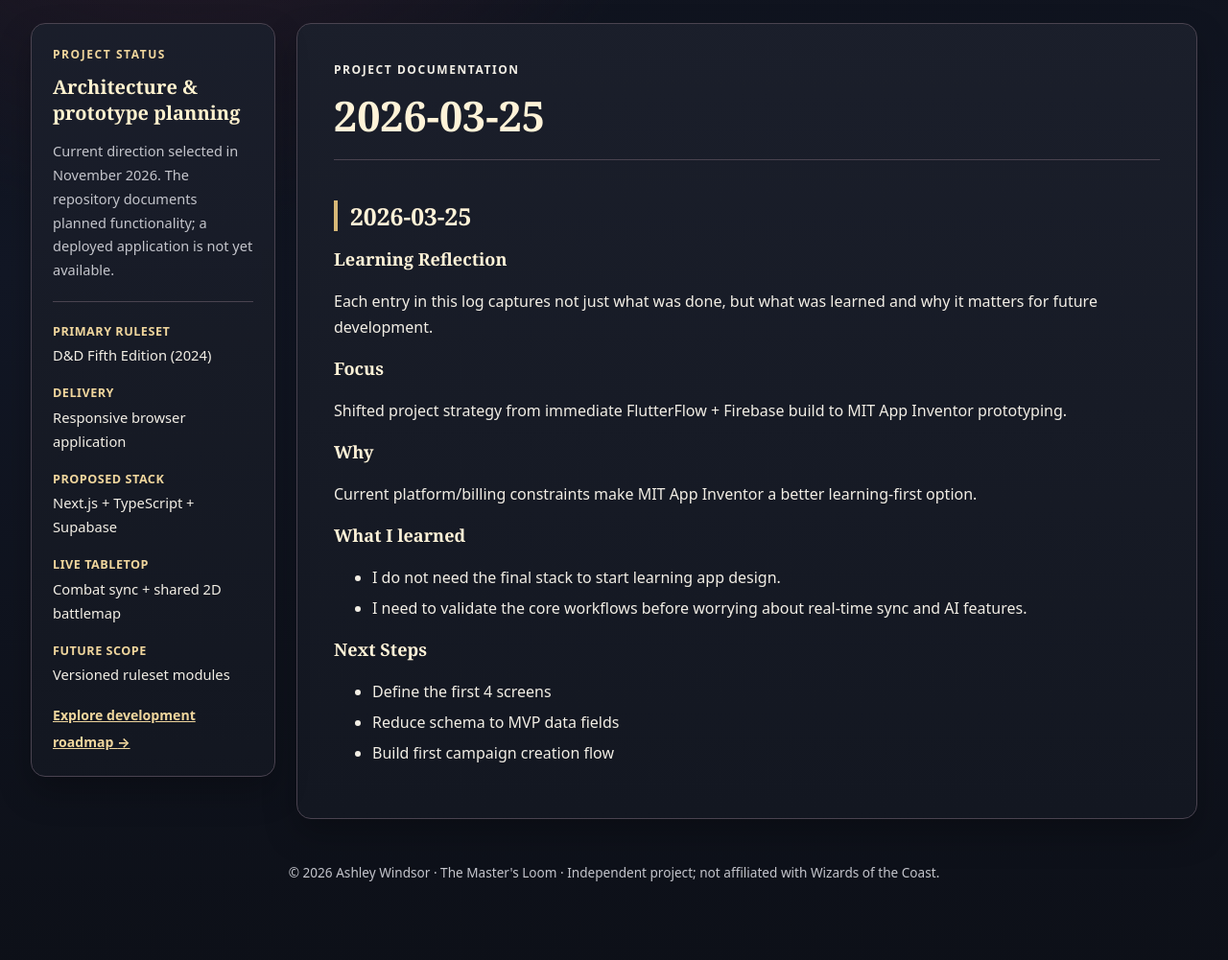
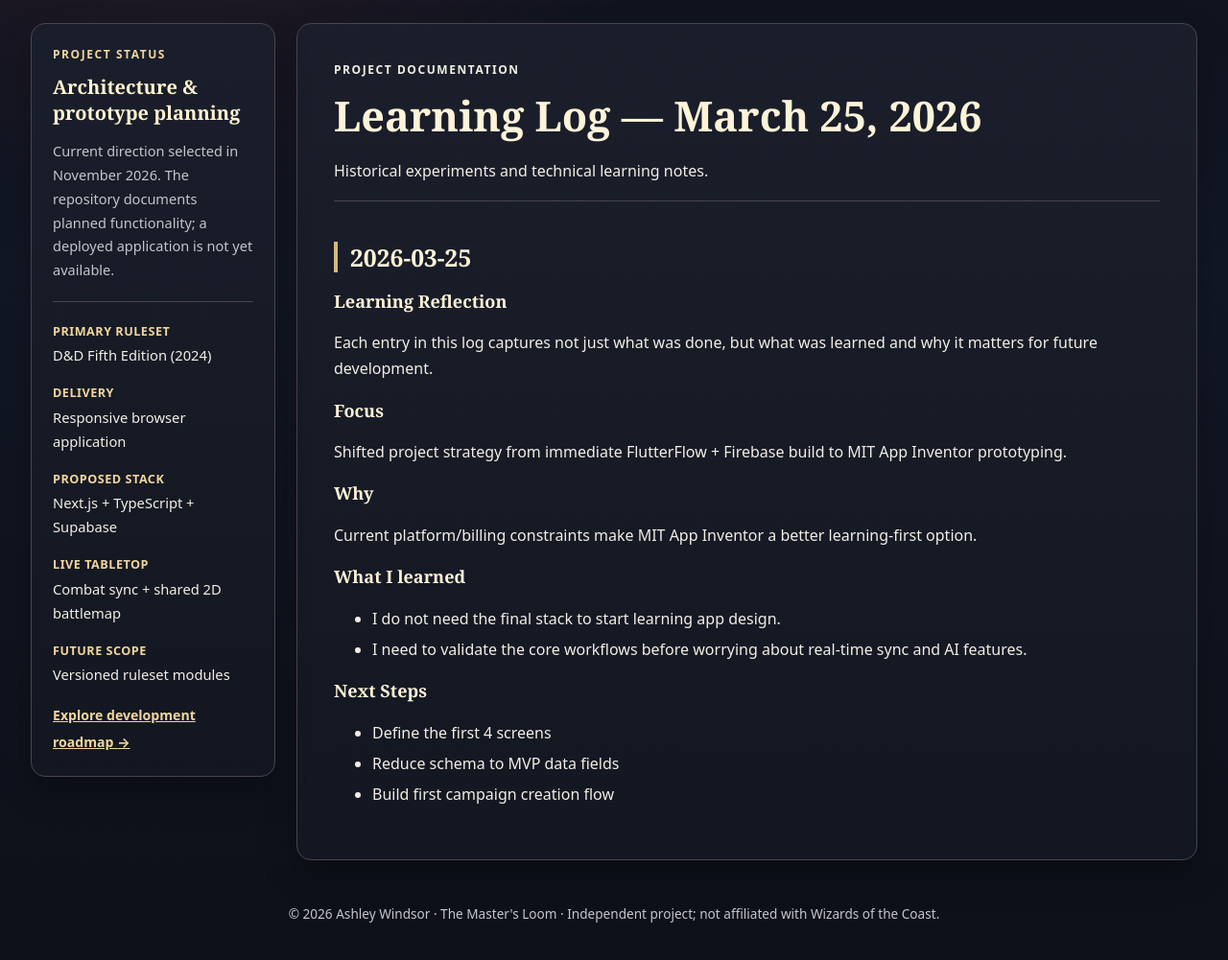
Before and after one commit to awindsor7912/the-master-s-loom, a Jekyll site: the page built from learninglog/03-25-2026.md, in a window 1280 px wide and 1324 px high. Shown: the part 312-1313 px from the top of the window at 96% size. Built offline with Jekyll 4.4.1, drawn with Linux system fonts in a browser that asks for light colours; our own code applies the rules of GitHub Pages for plain Markdown files.

Commit message:
Add front matter to learning log entry
Added front matter with title and description for the learning log entry.

```diff
--- a/learninglog/03-25-2026.md
+++ b/learninglog/03-25-2026.md
@@ -1,3 +1,8 @@
+---
+title: "Learning Log — March 25, 2026"
+description: "Historical experiments and technical learning notes."
+---
+
 ## 2026-03-25
 
 <div class="lore-card">
```
